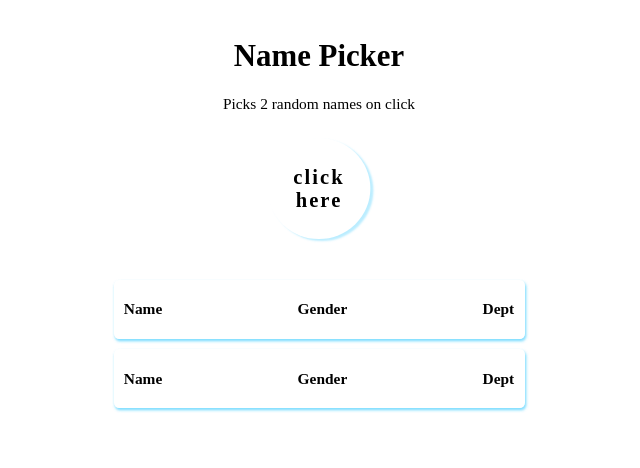
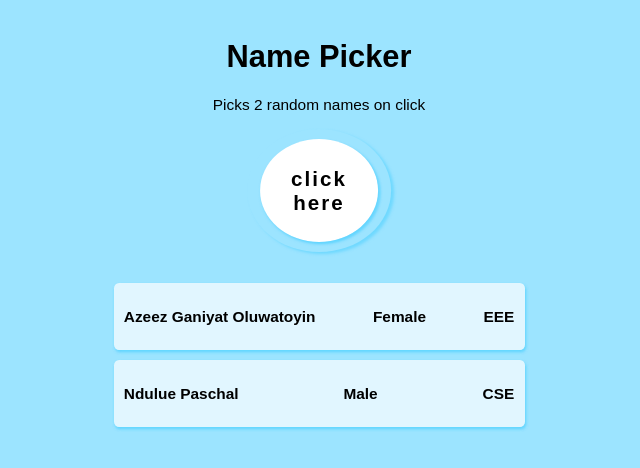
Before and after one commit to Haybuka/name-picker, a plain HTML site: page index.html in a window 1280 px wide. Both pictures are taken after a click on the element "click here". Shown: the whole page, without its empty margins (321-961 px from the left). Drawn offline with Linux system fonts and the light colour scheme.

Commit message:
Basic javascript setup

```diff
--- a/index.css
+++ b/index.css
@@ -2,6 +2,10 @@
     html {
         font-size: 64.22%;
         scroll-behavior: smooth;
+        font-family:'Poppins',sans-serif;
+    }
+    body{
+        background-color: #4bcfff8c;
     }
 
     main {
@@ -23,23 +27,44 @@
 
     .picker {
         border-radius: 100%;
-        width: 10rem;
+        width: 12rem;
         padding: 1rem;
         position: relative;
         top: 50%;
         left: 50%;
         transform: translate(-50%);
         cursor: pointer;
+        box-shadow: 3px 2px 3px #4bcfff8c;
+    }
+    .picker--outer:active::after {
+        transform: scale(2);
+        background-color: #4bcfff8c;
+        opacity: 0;
     }
 
+    .picker--outer::after {
+        box-shadow: 1px 2px 3px #4bcfff8c;
+        background-color: #fff;
+        transition: all 0.5s ease-in-out;
+        position: absolute;
+        content: " ";
+        width: 100%;
+        display: block;
+        height: 100%;
+        border-radius: 100%;
+        z-index: -1;
+        top: 0;
+        left: 0;
+
+    }
     .picker--outer {
         padding: 1rem 2.5rem;
         border-radius: 100%;
-        width: 5rem;
+        width: 6.5rem;
         margin: 0 auto;
-        background: #fff;
         transition: all 0.5s;
         box-shadow: 3px 2px 2px #4bcfff60;
+        position: relative;
     }
 
     .picker:hover {
@@ -56,7 +81,10 @@
         display: inline-block;
         letter-spacing: .2rem;
     }
-
+    .picker--inner h2::selection{
+        background-color: #4bcfff8c;
+        color: #fff;
+    }
     .display ul {
         padding: 0;
         margin-top: 3rem;
@@ -70,7 +98,7 @@
         justify-content: space-between;
         align-items: center;
         box-shadow: 1px 2px 3px #4bcfff8c;
-        padding: 2rem 1rem;
+        padding: 3rem 1rem;
         margin-bottom: 1rem;
         border-radius: .5rem;
         cursor: pointer;
@@ -78,14 +106,14 @@
         position: relative;
         z-index: 1;
         transition: all 0.3s;
-
         font-weight: bold;
+        line-height: .5rem;
     }
 
     .display li:hover::after {
-        transform: scaleX(1.1);
+        transform: scaleX(1.2);
         background-color: #4bcfff8c;
-        opacity: 0.2;
+        opacity: 0;
     }
 
     .display li::after {
--- a/index.html
+++ b/index.html
@@ -24,18 +24,19 @@
         <secton class="display">
             <ul>
                 <li>
-                    <span>Name</span>
-                    <span>Gender</span>
-                    <span>Dept</span>
+                    <span class="js-nameOne">Name</span>
+                    <span class="js-genderOne">Gender</span>
+                    <span class="js-deptOne">Dept</span>
                 </li>
                 <li>
-                    <span class="js-name">Name</span>
-                    <span class="js-gender">Gender</span>
-                    <span class="js-dept">Dept</span>
+                    <span class="js-nameTwo">Name</span>
+                    <span class="js-genderTwo">Gender</span>
+                    <span class="js-deptTwo">Dept</span>
                 </li>
             </ul>
         </secton>
     </main>
+    <script src="index.js"></script>
 </body>
 
 </html>
--- a/index.js
+++ b/index.js
@@ -0,0 +1,77 @@
+let button = document.querySelector('.picker--outer');
+let nameOne = document.querySelector('.js-nameOne')
+let nameTwo = document.querySelector('.js-nameTwo')
+let genderOne = document.querySelector('.js-genderOne')
+let genderTwo = document.querySelector('.js-genderTwo')
+let deptOne = document.querySelector('.js-deptOne')
+let deptTwo = document.querySelector('.js-deptTwo')
+button.addEventListener('click',()=>{
+    let rndOne = getNumber()
+    let rndTwo = getNumber()
+    if(rndOne === rndTwo){
+        rndOne++
+    }
+    nameOne.innerHTML = names[rndOne].name
+    genderOne.innerHTML = names[rndOne].gender
+    deptOne.innerHTML = names[rndOne].dept
+
+    nameTwo.innerHTML = names[rndTwo].name
+    genderTwo.innerHTML = names[rndTwo].gender
+    deptTwo.innerHTML = names[rndTwo].dept
+//     let picked = new Array();
+//     picked.push(names[rndOne]);
+//     picked.push(names[rndTwo]);
+//     console.log(picked)
+//     picked.forEach(name =>{
+//     // localStorage.setItem('details',name)
+//     console.log(name)
+// })
+})
+let names = [
+    {
+        name:'Oladele Dolapo',
+        dept:'PAP',
+        gender:'Female'
+    },
+    {
+        name:'Oladosu Maryam Banke',
+        dept:'CSE',
+        gender:'Female'
+    },
+    {
+        name:'Wakil Aminat Funmilayo',
+        dept:'CSE',
+        gender:'Female'
+    },
+    {
+        name:'Gbadegesin Abdullahi',
+        dept:'EEE',
+        gender:'Female'
+    },
+    {
+        name:'Kareem Musbau',
+        dept:'CSE',
+        gender:'Male'
+    },
+    {
+        name:'Ndulue Paschal',
+        dept:'CSE',
+        gender:'Male'
+    },
+    {
+        name:'Azeez Ganiyat Oluwatoyin',
+        dept:'EEE',
+        gender:'Female'
+    },
+    {
+        name:'Adejumo Joshua',
+        dept:'EEE',
+        gender:'Male'
+    }
+]
+function getNumber() {
+    return Math.floor(Math.random()*names.length)
+}
+// names.forEach(name =>{
+//     console.log(name)
+// })
```
